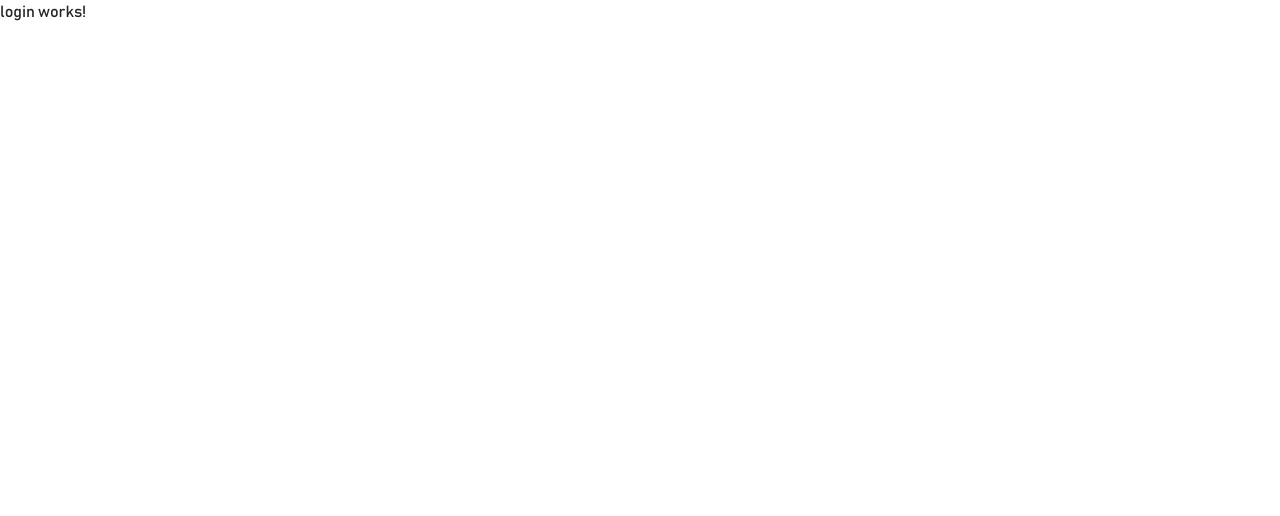
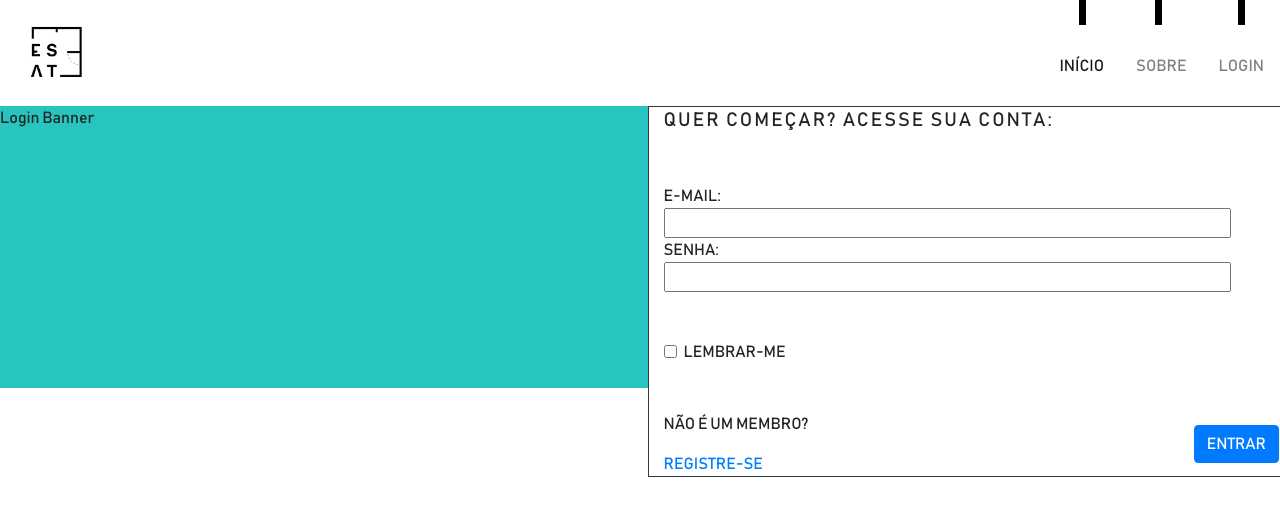
Before and after one commit to erickhora/ESAT, an Angular app: page /login in a window 1280 px wide. Shown: the top 516 px of the page. Built offline with nearby package versions, Linux system fonts and the light colour scheme.

Commit message:
Cards feitos: - Desenvolver o esqueleto da página de Login; - Desenvolver o layout básico da página de Login.

```diff
--- a/src/app/landing-page/landing-page.component.html
+++ b/src/app/landing-page/landing-page.component.html
@@ -19,7 +19,7 @@
       </li>
 
       <li class="nav-item">
-          <a class="nav-link" href="">
+          <a class="nav-link" [routerLink]="['/login']" >
               <div class="tiny-rectangle"></div>
               LOGIN
           </a>
--- a/src/app/login/login.component.css
+++ b/src/app/login/login.component.css
@@ -0,0 +1,42 @@
+.navbar {
+  flex-flow: row nowrap;
+}
+
+.navbar-nav {
+  flex-direction: row;
+}
+
+.nav-item {
+  padding-left: 2rem;
+}
+
+.tiny-rectangle {
+  position: relative;
+  background-color: black;
+  height: 25px;
+  width: 7px;
+  top: -1.8rem;
+  left: 1.2rem;
+}
+
+.row {
+  height: 100vh;
+}
+
+.col {
+  padding: 0;
+}
+
+#col-form {
+  padding-left: 15px;
+}
+
+#login-banner {
+  background-color: #27C5BD;
+  height: 282px;
+}
+
+#login-form-title {
+  letter-spacing: 2px;
+  font-size: 1.2rem;
+}
--- a/src/app/login/login.component.html
+++ b/src/app/login/login.component.html
@@ -1 +1,55 @@
-<p>login works!</p>
+<nav class="navbar navbar-light bg-white">
+  <a class="navbar-brand" href="#">
+      <img src="../../assets/images/Logo_ESAT[FundoBranco].png" width="80" height="80" alt="">
+  </a>
+  <ul class="navbar-nav">
+      <li class="nav-item active">
+          <a class="nav-link" href="">
+              <div class="tiny-rectangle"></div>
+              INÍCIO
+          </a>
+      </li>
+
+      <li class="nav-item">
+          <a class="nav-link" href="">
+              <div class="tiny-rectangle"></div>
+              SOBRE
+          </a>
+      </li>
+
+      <li class="nav-item">
+          <a class="nav-link" [routerLink]="['/login']" >
+              <div class="tiny-rectangle"></div>
+              LOGIN
+          </a>
+      </li>
+  </ul>
+</nav>
+
+<div class="row">
+  <div id="col-form" class="col">
+    <div id="login-banner" class="align-self-start">Login Banner</div>
+  </div>
+  <div class="col">
+    <div class="container border border-dark">
+      <p id="login-form-title">QUER COMEÇAR? ACESSE SUA CONTA:</p>
+      <form>
+        <div class="form-inputs mt-5 mr-5 d-flex flex-column">
+          E-MAIL: <input type="email" name="" id="">
+          SENHA: <input type="password" name="" id="">
+        </div>
+        <div class="form-check mt-5">
+          <input class="form-check-input" type="checkbox" name="" id="">
+          <label class="form-check-label" for="">LEMBRAR-ME</label>
+        </div>
+        <div class="form-footer mt-5 d-flex justify-content-between align-items-center">
+          <div class="form-footer-registro">
+            <p>NÃO É UM MEMBRO?</p>
+            <a href="">REGISTRE-SE</a>
+          </div>
+          <button type="submit" class="btn btn-primary">ENTRAR</button>
+        </div>
+      </form>
+    </div>
+  </div>
+</div>
```
